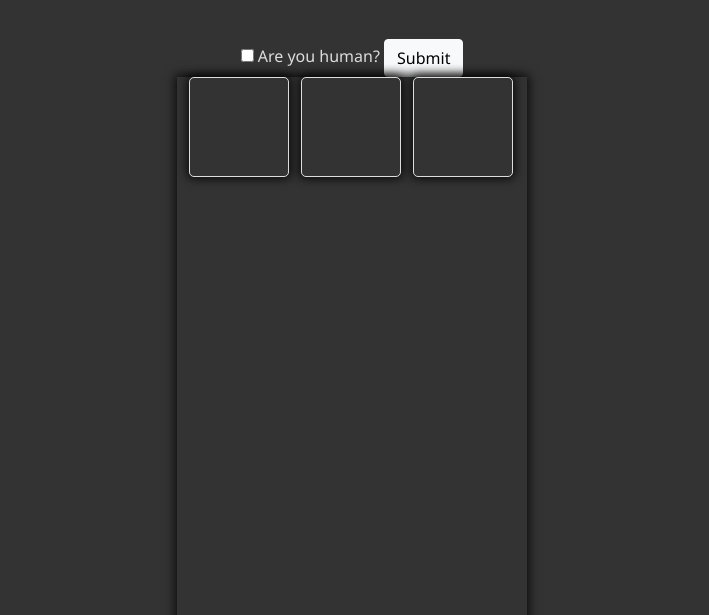
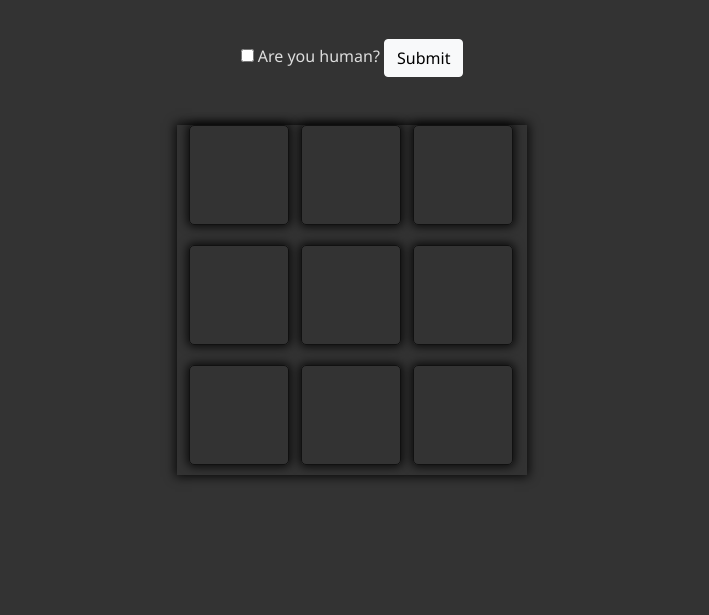
Before and after one commit to Craken13/Not-a-robot-build, a website: page index.html in a window 1280 px wide. Shown: the part 185-800 px from the top of the page, without its empty margins (288-997 px from the left). Drawn offline with nearby package versions, Linux system fonts and the light colour scheme.

Commit message:
Stylesheet fixes

```diff
--- a/style.css
+++ b/style.css
@@ -33,8 +33,9 @@ label {
 }
 
 .container {
+    margin: 3rem;
     width: 350px;
-    height: 3350px;
+    height: 350px;
     display: grid;
     grid-template-columns: repeat(3, 1fr);
     gap: 10px;
@@ -44,7 +45,7 @@ label {
 .element {
     width: 100px;
     height: 100px;
-    border: 1px solid;
+    border: 1px solid var(--dark-color);
     box-shadow: 0 0 10px 2px rgba(0, 0, 0, 0.8);
     display: flex;
     justify-content: center;
```
